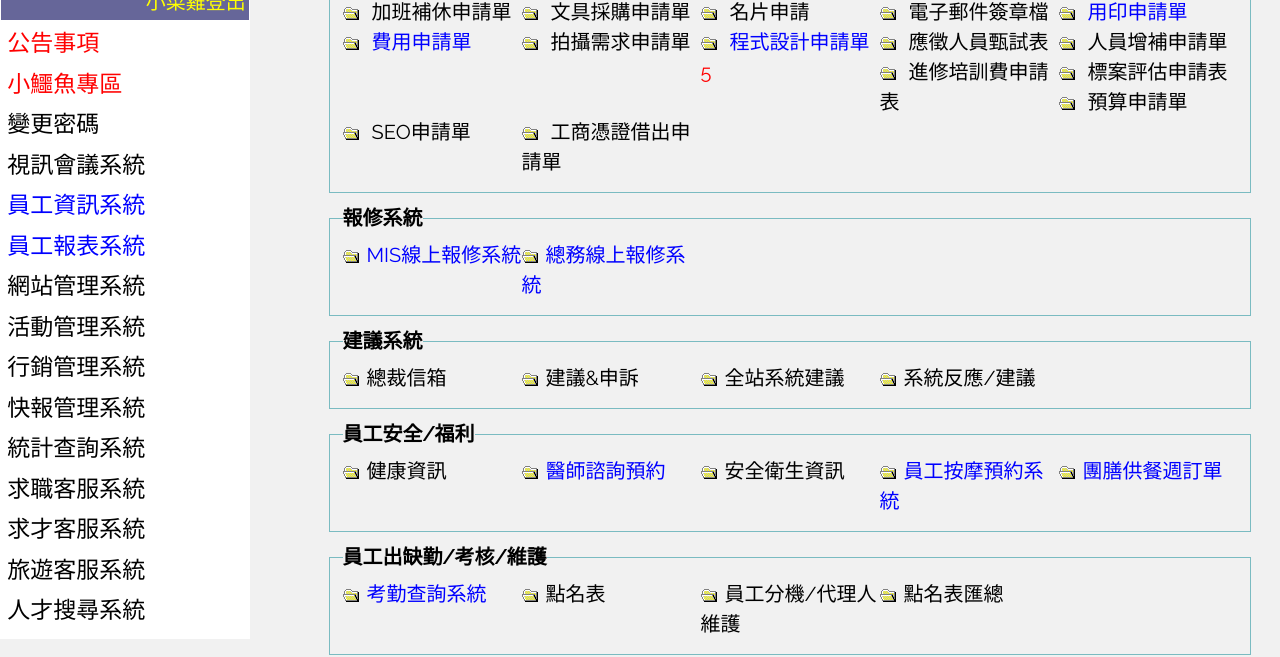
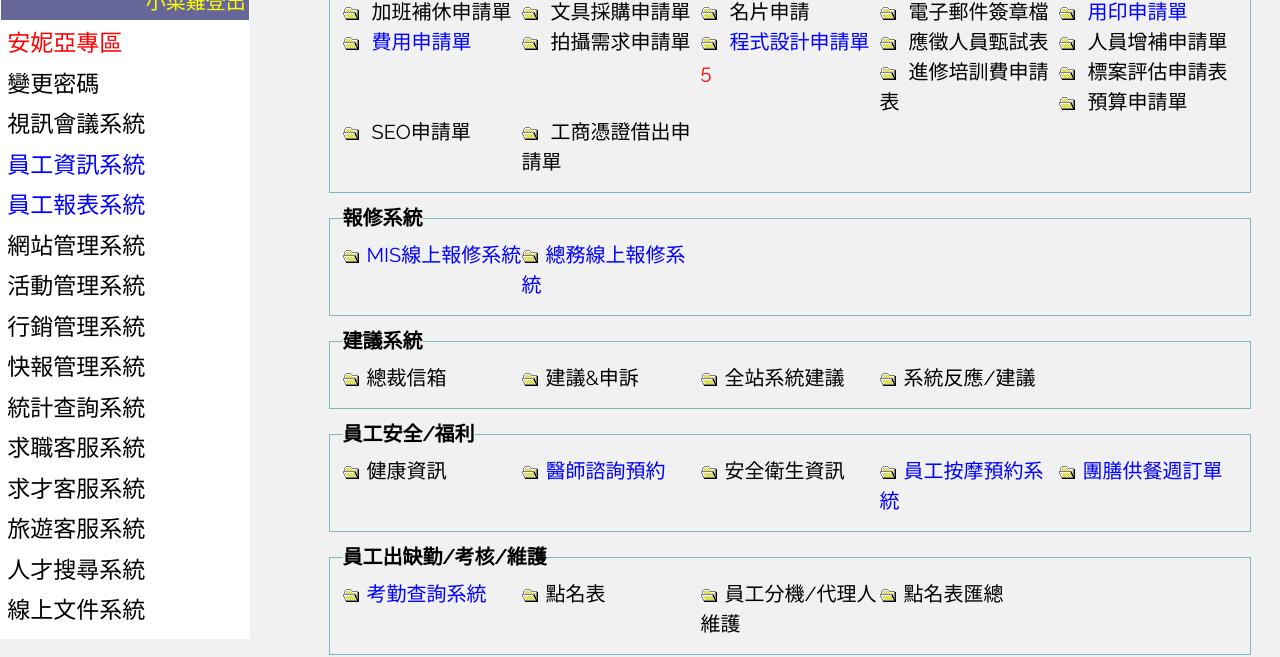
Before and after one commit to don1ta/eso, a website: page 1111sop.html in a window 1280 px wide. Shown: the part 161-818 px from the top of the page. Drawn offline with nearby package versions, Linux system fonts and the light colour scheme.

Commit message:
SOP左邊修正

```diff
--- a/1111sop.html
+++ b/1111sop.html
@@ -159,8 +159,8 @@
         <tr><td id="menucontent" colspan="2" width="90%">
             <table  class="order-table" bgcolor="#FFFFFF" width="100%" cellpadding="3" cellspacing="0">
 
-                <tr><td><a href="1111new.html" target="black" id="zero1"  style="color: red; font-size:23px">公告事項</a><t</td></tr>
-                <tr><td><a href="1111esopage0.html" target="black"  style="color: red; font-size:23px">小鱷魚專區</a><t</td></tr>
+                <!-- <tr><td><a href="1111new.html" target="black" id="zero1"  style="color: red; font-size:23px">公告事項</a><t</td></tr> -->
+                <tr><td><a href="1111esopage0.html" target="black"  style="color: red; font-size:23px">安妮亞專區</a><t</td></tr>
                 <tr><td><a href="#" target="mainFrame"  style="font-size:23px">變更密碼</a><t</td></tr>
                 <tr><td><a href="#" target="mainFrame"  style="font-size:23px">視訊會議系統</a><t</td></tr>
                 <tr><td><a href="#" target="mainFrame"  style="color: blue; font-size:23px">員工資訊系統</a></td></tr>
```
